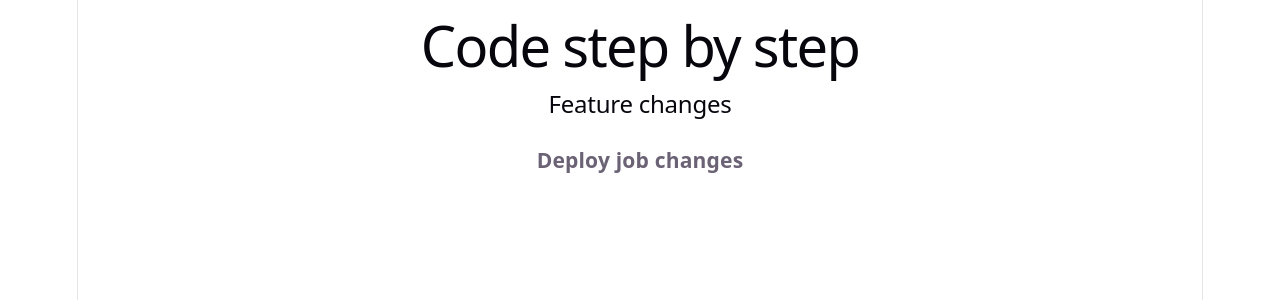
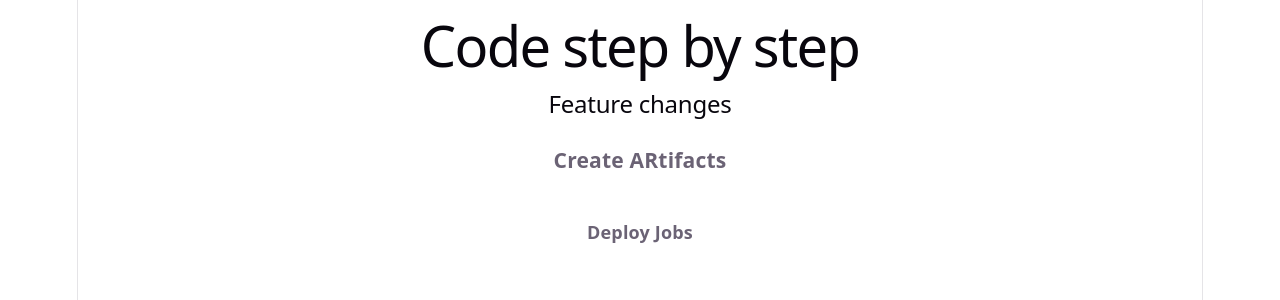
Before and after one commit to rudra812/react-github-actions, a React (Vite) app: page / in a window 1280 px wide. Shown: the top 300 px of the page. Built offline with nearby package versions, Linux system fonts and the light colour scheme.

Commit message:
Updated HTML

```diff
--- a/src/App.jsx
+++ b/src/App.jsx
@@ -7,7 +7,8 @@ function App() {
     <>
       <h1>Code step by step</h1>
       <h2>Feature changes</h2>
-      <h3>Deploy job changes</h3>
+      <h3>Create ARtifacts</h3>
+      <h4>Deploy Jobs</h4>
     </>
   )
 }
```
